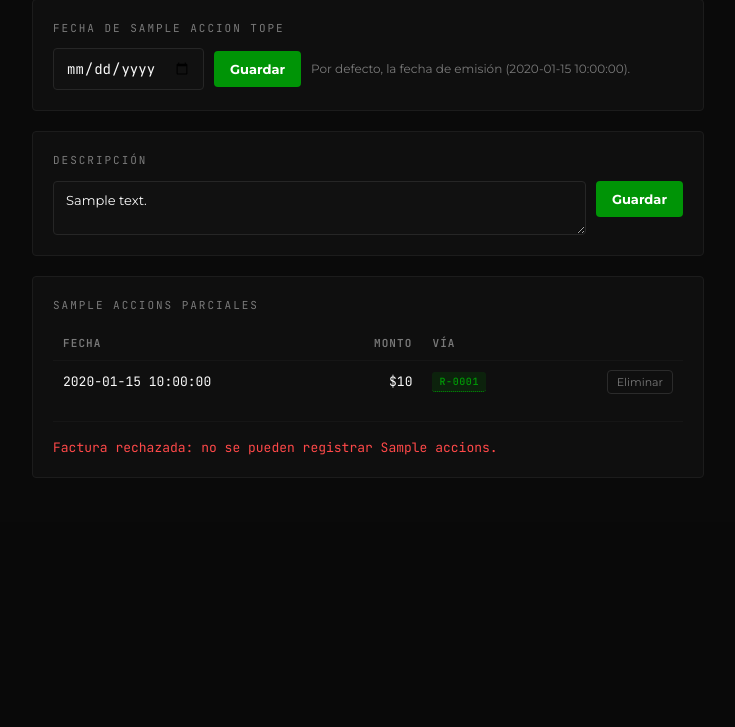
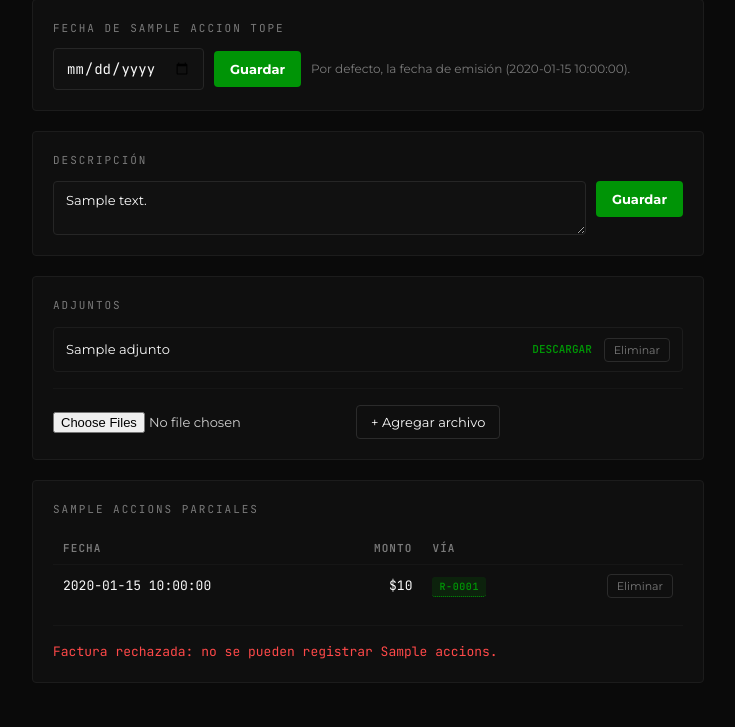
Before and after one commit to christianstehr-afk/erp-basico, a FastAPI app: template app/templates/pago_detalle.html in a window 1280 px wide. Shown: the part 527-1254 px from the top of the page, without its empty margins (272-1007 px from the left). Before the commit the page ends 1005 px from the top, so only its background shows below. Run offline with FastAPI, Linux system fonts and the light colour scheme; the template is opened without the code that fills it: most values are stand-ins (such as "Sample title", 1, 10 or a date in 2020).

Commit message:
Agregar adjuntos a la gestión de pago a proveedores e ingresos

```diff
--- a/app/db.py
+++ b/app/db.py
@@ -104,6 +104,20 @@
 
 CREATE INDEX IF NOT EXISTS idx_facturas_fecha ON facturas(fecha_emision);
 CREATE INDEX IF NOT EXISTS idx_pagos_fecha ON pagos(fecha);
+
+-- Adjuntos de la gestión de una factura (pago a proveedores / ingresos):
+-- documentos de respaldo aparte de la descripción libre. Mismo patrón que
+-- rendicion_adjuntos, pero colgando de facturas.
+CREATE TABLE IF NOT EXISTS factura_adjuntos (
+    id             INTEGER PRIMARY KEY AUTOINCREMENT,
+    factura_id     INTEGER NOT NULL,
+    nombre_archivo TEXT NOT NULL,            -- nombre original
+    path           TEXT NOT NULL,            -- ruta local del archivo guardado
+    creado_en      TEXT DEFAULT CURRENT_TIMESTAMP,
+    FOREIGN KEY (factura_id) REFERENCES facturas(id)
+);
+
+CREATE INDEX IF NOT EXISTS idx_factura_adj ON factura_adjuntos(factura_id);
 
 -- Módulo 4 · Rendiciones (gastos pagados por la empresa)
 CREATE TABLE IF NOT EXISTS rendiciones (
@@ -402,6 +416,35 @@
         "WHERE p.factura_id = ? ORDER BY p.fecha ASC, p.id ASC",
         (factura_id,),
     ).fetchall()
+
+
+def adjuntos_de_factura(conn: sqlite3.Connection, factura_id: int) -> list[sqlite3.Row]:
+    return conn.execute(
+        "SELECT id, nombre_archivo, path FROM factura_adjuntos "
+        "WHERE factura_id = ? ORDER BY id ASC",
+        (factura_id,),
+    ).fetchall()
+
+
+def agregar_adjunto_factura(conn: sqlite3.Connection, factura_id: int,
+                            nombre_archivo: str, path: str) -> None:
+    conn.execute(
+        "INSERT INTO factura_adjuntos (factura_id, nombre_archivo, path) VALUES (?, ?, ?)",
+        (factura_id, nombre_archivo, path),
+    )
+
+
+def adjunto_factura_por_id(conn: sqlite3.Connection, adj_id: int) -> sqlite3.Row | None:
+    return conn.execute(
+        "SELECT id, factura_id, nombre_archivo, path FROM factura_adjuntos WHERE id = ?",
+        (adj_id,),
+    ).fetchone()
+
+
+def eliminar_adjunto_factura(conn: sqlite3.Connection, adj_id: int, factura_id: int) -> None:
+    conn.execute(
+        "DELETE FROM factura_adjuntos WHERE id = ? AND factura_id = ?", (adj_id, factura_id)
+    )
 
 
 def rendicion_asociada_a_factura(conn: sqlite3.Connection, factura_id: int) -> int | None:
--- a/app/main.py
+++ b/app/main.py
@@ -37,6 +37,16 @@
 # Carpeta donde se guardan los adjuntos de rendiciones (boletas/facturas).
 ADJUNTOS_DIR = Path(
     os.environ.get("ADJUNTOS_DIR", BASE_DIR.parent / "data" / "adjuntos" / "rendiciones")
+)
+# Carpeta donde se guardan los adjuntos de la gestión de una factura (pago a
+# proveedores / ingresos): documentos de respaldo aparte de la descripción.
+# Por defecto, HERMANA de ADJUNTOS_DIR (no una ruta fija aparte): así, en
+# producción, donde ADJUNTOS_DIR=/data/adjuntos/rendiciones (dentro del
+# volumen persistente de Railway), esto cae solo en /data/adjuntos/facturas
+# sin necesitar una variable de entorno nueva. Igual se puede sobreescribir
+# con ADJUNTOS_FACTURAS_DIR si hiciera falta.
+ADJUNTOS_FACTURAS_DIR = Path(
+    os.environ.get("ADJUNTOS_FACTURAS_DIR", ADJUNTOS_DIR.parent / "facturas")
 )
 
 app = FastAPI(title="ERP Básico · e-auto")
@@ -517,6 +527,7 @@
             # Anulada por una NC: no hay nada que gestionar aquí.
             return RedirectResponse(f"/pagos/{seccion}", status_code=303)
         pagos = db.pagos_de_factura(conn, f["id"])
+        adjuntos = db.adjuntos_de_factura(conn, f["id"])
         rendiciones = []
         rend_asociada = None
         if seccion == "proveedores":
@@ -534,6 +545,7 @@
         {
             "request": request, "rut": client.rut, "anio": ANIO,
             "seccion": seccion, "cfg": cfg, "f": f, "pagos": pagos,
+            "adjuntos": adjuntos,
             "hoy": date.today().isoformat(), "saldo": (f["total"] - f["pagado"]),
             "error": error, "rendiciones": rendiciones, "rend_asociada": rend_asociada,
         },
@@ -699,6 +711,54 @@
     return RedirectResponse(f"/pagos/{seccion}/{codigo}", status_code=303)
 
 
+async def _agregar_adjunto_factura(request: Request, seccion: str, codigo: str,
+                                   archivos: list[UploadFile]) -> Response:
+    if not _guard(request):
+        return RedirectResponse("/", status_code=303)
+    conn = db.get_conn()
+    try:
+        f = db.factura_pago_por_codigo(conn, codigo)
+        if f:
+            _guardar_adjuntos_factura(conn, f["id"], archivos)
+            conn.commit()
+    finally:
+        conn.close()
+    return RedirectResponse(f"/pagos/{seccion}/{codigo}", status_code=303)
+
+
+def _descargar_adjunto_factura(request: Request, seccion: str, codigo: str, adj_id: int) -> Response:
+    if not _guard(request):
+        return RedirectResponse("/", status_code=303)
+    conn = db.get_conn()
+    try:
+        f = db.factura_pago_por_codigo(conn, codigo)
+        adj = db.adjunto_factura_por_id(conn, adj_id)
+    finally:
+        conn.close()
+    if not f or not adj or adj["factura_id"] != f["id"] or not Path(adj["path"]).exists():
+        return Response("Adjunto no disponible", status_code=404)
+    return FileResponse(adj["path"], filename=adj["nombre_archivo"])
+
+
+def _eliminar_adjunto_factura(request: Request, seccion: str, codigo: str, adj_id: int) -> Response:
+    if not _guard(request):
+        return RedirectResponse("/", status_code=303)
+    conn = db.get_conn()
+    try:
+        f = db.factura_pago_por_codigo(conn, codigo)
+        adj = db.adjunto_factura_por_id(conn, adj_id)
+        if f and adj and adj["factura_id"] == f["id"]:
+            db.eliminar_adjunto_factura(conn, adj_id, f["id"])
+            conn.commit()
+            try:
+                Path(adj["path"]).unlink(missing_ok=True)
+            except OSError:
+                pass
+    finally:
+        conn.close()
+    return RedirectResponse(f"/pagos/{seccion}/{codigo}", status_code=303)
+
+
 # ---- Pago a proveedores (facturas recibidas) ----
 
 @app.get("/pagos/proveedores", response_class=HTMLResponse)
@@ -739,6 +799,22 @@
 @app.post("/pagos/proveedores/{codigo}/pago/{pago_id}/eliminar")
 def proveedores_eliminar(request: Request, codigo: str, pago_id: int):
     return _eliminar_movimiento(request, "proveedores", codigo, pago_id)
+
+
+@app.post("/pagos/proveedores/{codigo}/adjunto")
+async def proveedores_agregar_adjunto(request: Request, codigo: str,
+                                      archivos: list[UploadFile] = File(default=[])):
+    return await _agregar_adjunto_factura(request, "proveedores", codigo, archivos)
+
+
+@app.get("/pagos/proveedores/{codigo}/adjunto/{adj_id}/descargar")
+def proveedores_descargar_adjunto(request: Request, codigo: str, adj_id: int):
+    return _descargar_adjunto_factura(request, "proveedores", codigo, adj_id)
+
+
+@app.post("/pagos/proveedores/{codigo}/adjunto/{adj_id}/eliminar")
+def proveedores_eliminar_adjunto(request: Request, codigo: str, adj_id: int):
+    return _eliminar_adjunto_factura(request, "proveedores", codigo, adj_id)
 
 
 # ---- Ingresos (facturas emitidas) ----
@@ -782,6 +858,22 @@
     return _eliminar_movimiento(request, "ingresos", codigo, pago_id)
 
 
+@app.post("/pagos/ingresos/{codigo}/adjunto")
+async def ingresos_agregar_adjunto(request: Request, codigo: str,
+                                   archivos: list[UploadFile] = File(default=[])):
+    return await _agregar_adjunto_factura(request, "ingresos", codigo, archivos)
+
+
+@app.get("/pagos/ingresos/{codigo}/adjunto/{adj_id}/descargar")
+def ingresos_descargar_adjunto(request: Request, codigo: str, adj_id: int):
+    return _descargar_adjunto_factura(request, "ingresos", codigo, adj_id)
+
+
+@app.post("/pagos/ingresos/{codigo}/adjunto/{adj_id}/eliminar")
+def ingresos_eliminar_adjunto(request: Request, codigo: str, adj_id: int):
+    return _eliminar_adjunto_factura(request, "ingresos", codigo, adj_id)
+
+
 # ---------------------------------------------------------------------------
 # Módulo 4 · Rendiciones (gastos pagados por la empresa)
 # ---------------------------------------------------------------------------
@@ -809,6 +901,26 @@
         with ruta.open("wb") as fh:
             shutil.copyfileobj(up.file, fh)
         db.agregar_adjunto(conn, rid, up.filename, str(ruta))
+
+
+def _guardar_adjuntos_factura(conn, factura_id: int, archivos: list[UploadFile]) -> None:
+    """Guarda en disco los adjuntos de la gestión de una factura (pago a
+    proveedores / ingresos) y los registra en la BD. Mismo patrón que
+    _guardar_adjuntos, colgando de facturas en vez de rendiciones."""
+    destino = ADJUNTOS_FACTURAS_DIR / str(factura_id)
+    for up in archivos or []:
+        if not up or not (up.filename or "").strip():
+            continue  # input de archivo vacío
+        destino.mkdir(parents=True, exist_ok=True)
+        seguro = _nombre_seguro(up.filename)
+        ruta = destino / seguro
+        i = 1
+        while ruta.exists():  # evita sobrescribir
+            ruta = destino / f"{ruta.stem}_{i}{ruta.suffix}"
+            i += 1
+        with ruta.open("wb") as fh:
+            shutil.copyfileobj(up.file, fh)
+        db.agregar_adjunto_factura(conn, factura_id, up.filename, str(ruta))
 
 
 def _render_rendicion(request: Request, client, rid: int,
--- a/app/templates/pago_detalle.html
+++ b/app/templates/pago_detalle.html
@@ -100,6 +100,34 @@
                   style="flex:1;min-width:240px;background:#111;border:1px solid #262626;color:var(--snow);padding:10px 12px;border-radius:var(--radius);font-size:13px;font-family:var(--font);resize:vertical">{{ f["descripcion"] or "" }}</textarea>
         <button type="submit"
           style="background:var(--green);color:#fff;border:none;padding:10px 16px;border-radius:var(--radius);font-weight:700;font-size:13px">Guardar</button>
+      </form>
+    </div>
+
+    <!-- Adjuntos de la gestión -->
+    <div style="border:1px solid #1c1c1c;border-radius:var(--radius);padding:20px;margin-bottom:20px;background:#0f0f0f">
+      <div class="eyebrow" style="margin-bottom:14px">Adjuntos</div>
+      {% if adjuntos %}
+      <div style="display:flex;flex-direction:column;gap:8px;margin-bottom:16px">
+        {% for a in adjuntos %}
+        <div style="display:flex;align-items:center;gap:12px;border:1px solid #1c1c1c;border-radius:var(--radius);padding:9px 12px">
+          <span style="flex:1;font-size:13px">{{ a["nombre_archivo"] }}</span>
+          <a href="/pagos/{{ seccion }}/{{ f['codigo_sii'] }}/adjunto/{{ a['id'] }}/descargar"
+             style="font-family:var(--mono);font-size:11px;text-transform:uppercase;color:var(--green);font-weight:700">Descargar</a>
+          <form method="post" action="/pagos/{{ seccion }}/{{ f['codigo_sii'] }}/adjunto/{{ a['id'] }}/eliminar" style="display:inline"
+                onsubmit="return confirm('¿Eliminar este adjunto?')">
+            <button type="submit" style="background:none;border:1px solid #2b2b2b;color:var(--slate);padding:4px 9px;border-radius:var(--radius);font-size:11px">Eliminar</button>
+          </form>
+        </div>
+        {% endfor %}
+      </div>
+      {% else %}
+      <p style="color:var(--slate);font-size:13px;margin-bottom:16px">Sin adjuntos.</p>
+      {% endif %}
+      <form method="post" action="/pagos/{{ seccion }}/{{ f['codigo_sii'] }}/adjunto" enctype="multipart/form-data"
+            style="display:flex;gap:10px;align-items:center;flex-wrap:wrap;border-top:1px solid #161616;padding-top:16px">
+        <input type="file" name="archivos" multiple required style="color:var(--mist);font-size:13px">
+        <button type="submit"
+          style="background:none;border:1px solid #2b2b2b;color:var(--snow);padding:8px 14px;border-radius:var(--radius);font-size:13px">+ Agregar archivo</button>
       </form>
     </div>
 
```
